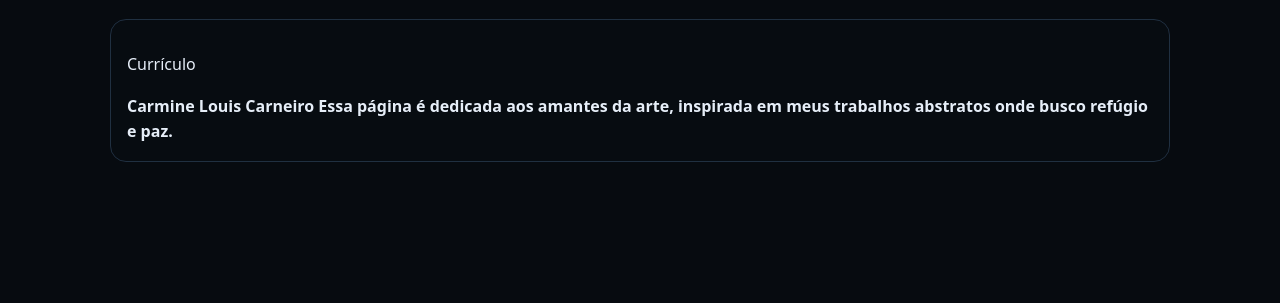
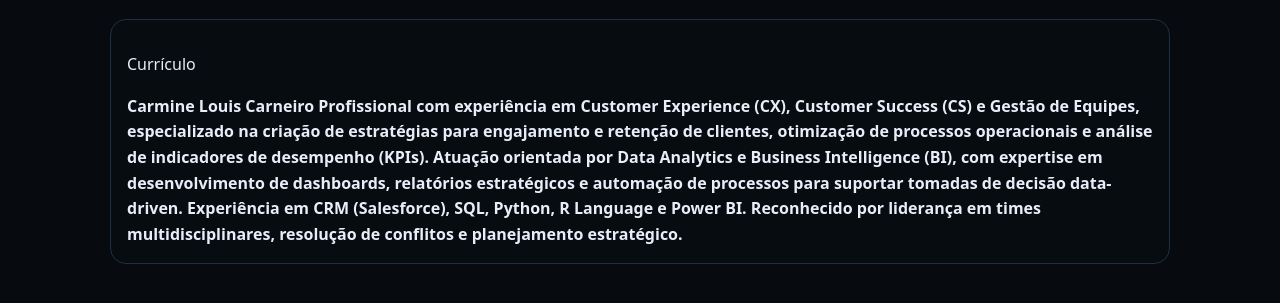
Before and after one commit to CarmineLouis/portfolio, a website built with Vite: page index.html in a window 1280 px wide. Both pictures are taken after a click on the link "Portfólio". Shown: the part 117-420 px from the top of the page. Built offline with nearby package versions, Linux system fonts and the light colour scheme.

Commit message:
Update professional description in index.html
Adição de introdução do portfófilio.

```diff
--- a/index.html
+++ b/index.html
@@ -32,8 +32,7 @@
       <div class="content">
         <p>Currículo</p>
         <b>Carmine Louis Carneiro</b>
-        <b> Essa página é dedicada aos amantes da arte, inspirada em meus trabalhos abstratos
-          onde busco refúgio e paz.</b>
+        <b> Profissional com experiência em Customer Experience (CX), Customer Success (CS) e Gestão de Equipes, especializado na criação de estratégias para engajamento e retenção de clientes, otimização de processos operacionais e análise de indicadores de desempenho (KPIs). Atuação orientada por Data Analytics e Business Intelligence (BI), com expertise em desenvolvimento de dashboards, relatórios estratégicos e automação de processos para suportar tomadas de decisão data-driven. Experiência em CRM (Salesforce), SQL, Python, R Language e Power BI. Reconhecido por liderança em times multidisciplinares, resolução de conflitos e planejamento estratégico.</b>
 
 
       </div>
```
